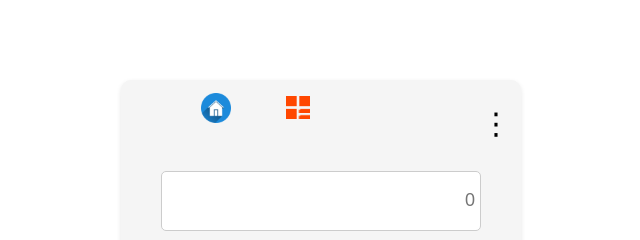
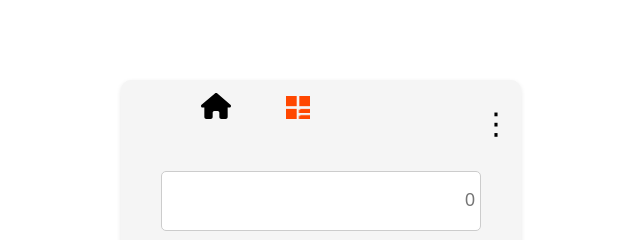
Before and after one commit to A-adarsh1/Main-Calculator, a plain HTML site: page Standard Calculator/index.html in a window 1280 px wide. Shown: the top 240 px of the page, 319-959 px from the left. Drawn offline with Linux system fonts and the light colour scheme.

```diff
--- a/Standard Calculator/index.html
+++ b/Standard Calculator/index.html
@@ -24,7 +24,7 @@
       <nav id="navbar" >
         <div id="homePage">
           <a href="../Standard Calculator/index.html">
-            <img type="button" src="../Images/homePageLogo.png" alt="Home Page">
+            <img type="button" src="../Images/house-solid.svg" alt="Home Page">
           </a>
         </div>
 
```
Also changed, not shown: Images/house-solid.svg (added).
